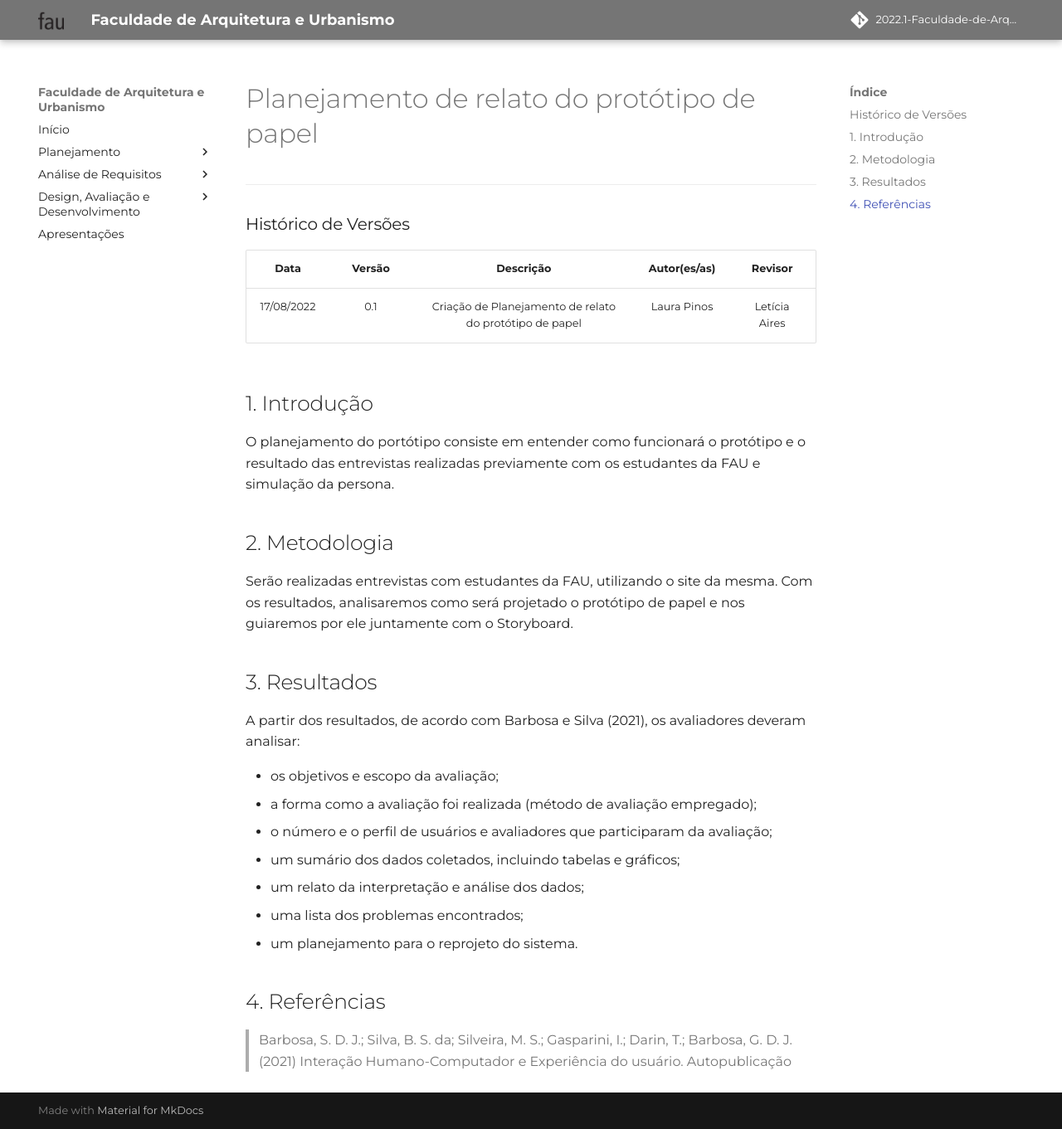
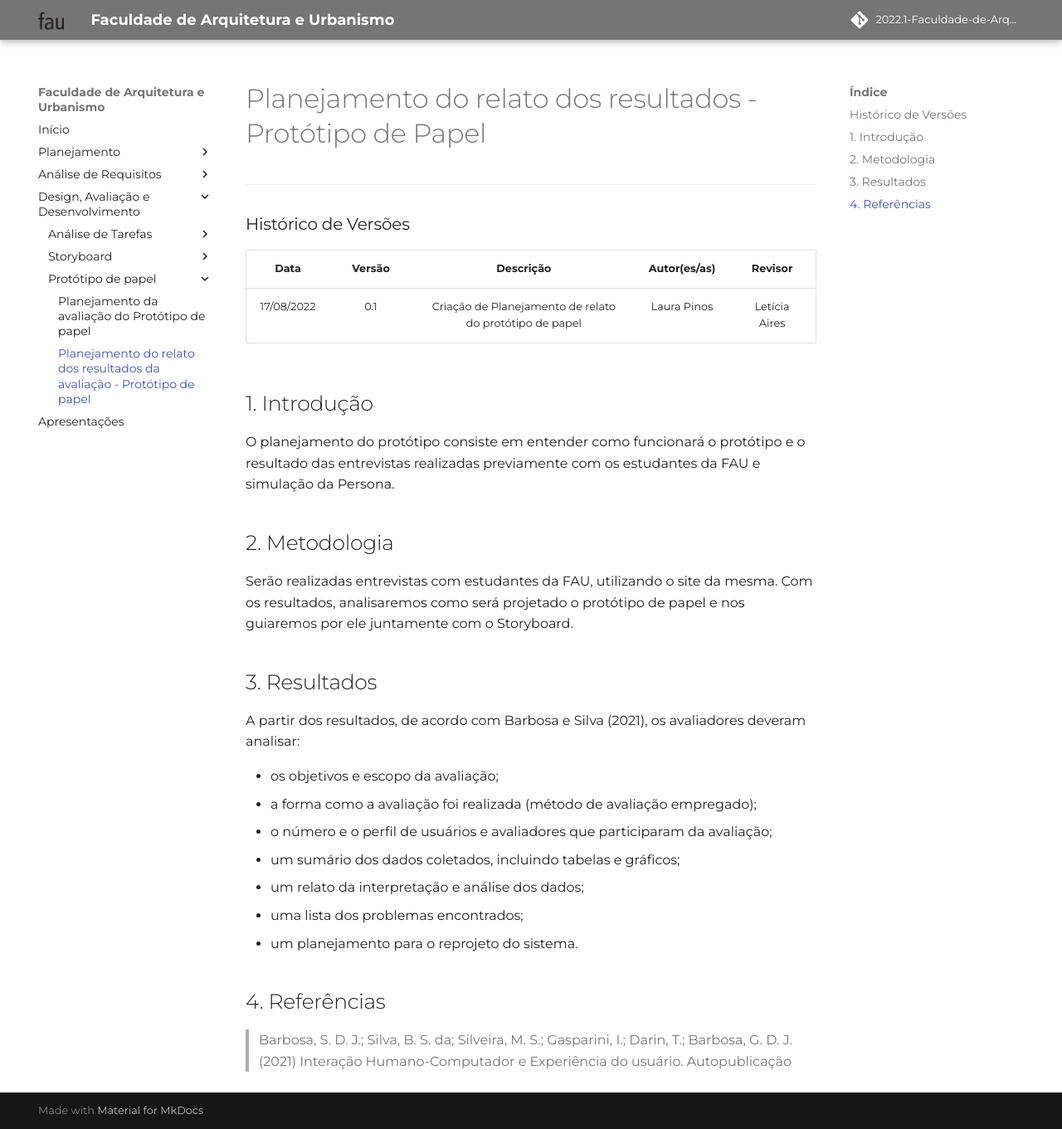
Before and after one commit to Mateusvff/2022.1-Faculdade-de-Arquitetura-e-Urbanismo, an MkDocs documentation site: the page built from docs/designAvalEDesenv/prototPapel/relato_papel.md, in a window 1280 px wide and 1361 px high. Shown: the whole window at 83% size. Built offline with MkDocs 1.6.1 and Material for MkDocs 9.7.7, drawn with Linux system fonts in a browser that asks for light colours; some web fonts are replaced; comment, search, counter and statistics services are not loaded.

Commit message:
:cool:disponibilização dos documentos na página

```diff
--- a/docs/planejamento/relato_papel.md
+++ b/docs/designAvalEDesenv/prototPapel/relato_papel.md
@@ -1,4 +1,4 @@
-# Planejamento de relato do protótipo de papel
+# Planejamento do relato dos resultados - Protótipo de Papel
 ***
 
 ### Histórico de Versões
@@ -9,7 +9,7 @@
 
 
 ## 1. Introdução
-O planejamento do portótipo consiste em entender como funcionará o protótipo e o resultado das entrevistas realizadas previamente com os estudantes da FAU e simulação da persona.
+O planejamento do protótipo consiste em entender como funcionará o protótipo e o resultado das entrevistas realizadas previamente com os estudantes da FAU e simulação da Persona.
 
 ## 2. Metodologia
 Serão realizadas entrevistas com estudantes da FAU, utilizando o site da mesma. Com os resultados, analisaremos como será projetado o protótipo de papel e nos guiaremos por ele juntamente com o Storyboard.
--- a/mkdocs.yml
+++ b/mkdocs.yml
@@ -49,5 +49,6 @@ nav:
       - Relato dos resultados da avaliação - Storyboard: designAvalEDesenv/storyboard/relato-da-avaliação-do-storyboard.md
       - Storyboard: designAvalEDesenv/storyboard/storyboard.md
     - Protótipo de papel:
-      - Planejamento da avaliação do Protótipo de papel: designAvalEDesenv/planej-avaliacao-prototipo-papel.md
+      - Planejamento da avaliação do Protótipo de papel: designAvalEDesenv/prototPapel/planej-avaliacao-prototipo-papel.md
+      - Planejamento do relato dos resultados da avaliação - Protótipo de papel: designAvalEDesenv/prototPapel/relato_papel.md
   - Apresentações: apresentacoes.md
```
Also changed, not shown: docs/designAvalEDesenv/prototPapel/planej-avaliacao-prototipo-papel.md (renamed from docs/designAvalEDesenv/planej-avaliacao-prototipo-papel.md).
